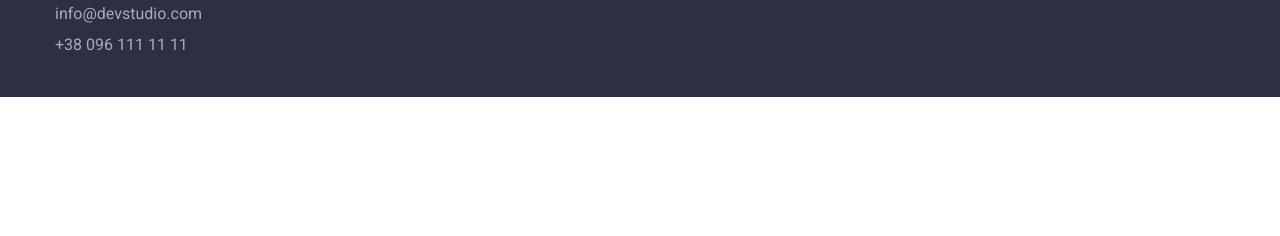
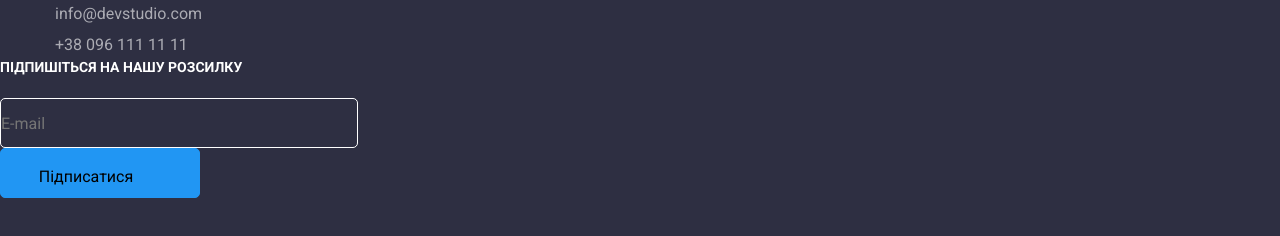
Before and after one commit to Dragon-axolotl/.WebStudio, a plain HTML site: page index.html in a window 1280 px wide. Shown: the part 2609-2845 px from the top of the page. Before the commit the page ends 2706 px from the top, so only its background shows below. Drawn offline with nearby package versions, Linux system fonts and the light colour scheme; files that its build step writes are made by us from their sources.

Commit message:
Update index.html

```diff
--- a/index.html
+++ b/index.html
@@ -301,7 +301,7 @@
     </div>
 
     <!-- Соцмережі -->
-    <div class="footer-social">
+    <div>
       <h3 class="footer-title">ПРИЄДНУЙТЕСЬ</h3>
       <ul class="social-list">
         <li>
@@ -327,6 +327,19 @@
       </ul>
     </div>
   </div>
+  <div class="email-input">
+    <h3 class="footer-title">ПІДПИШІТЬСЯ НА НАШУ РОЗСИЛКУ</h3>
+    <form action="#" class="form">
+      <div class="form-field">
+        <input type="email" id="email" class="form-input" placeholder="E-mail" required>
+      </div>
+      <button type="submit" class="form-button">Підписатися
+        <svg class="icon">
+      <use xlink:href="./symbol-defs.svg#icon-telegram"></use>
+        </svg>
+  </button>
+    </form>
+  </div>
 </footer>
 </body>
 </html>
```
